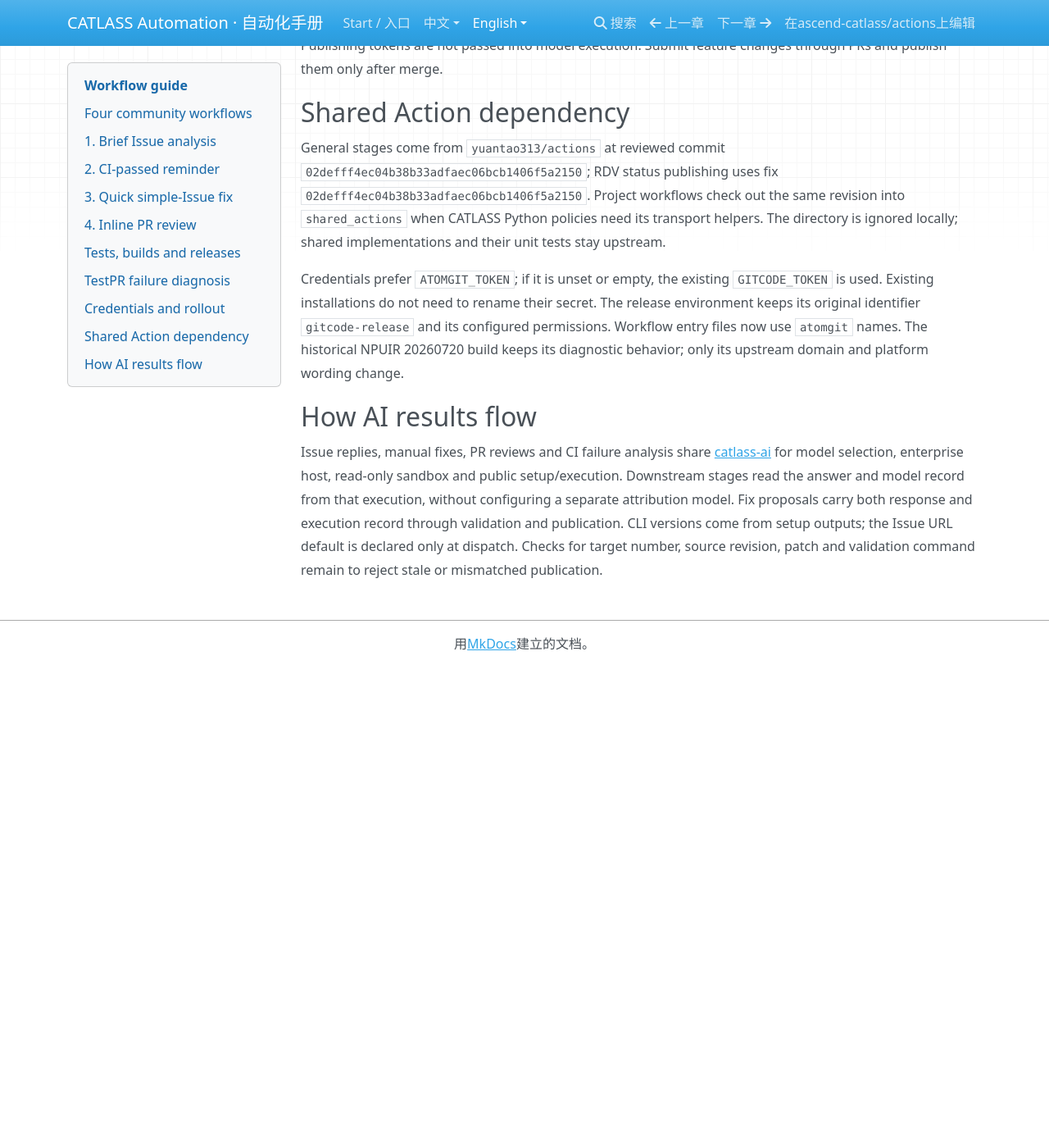
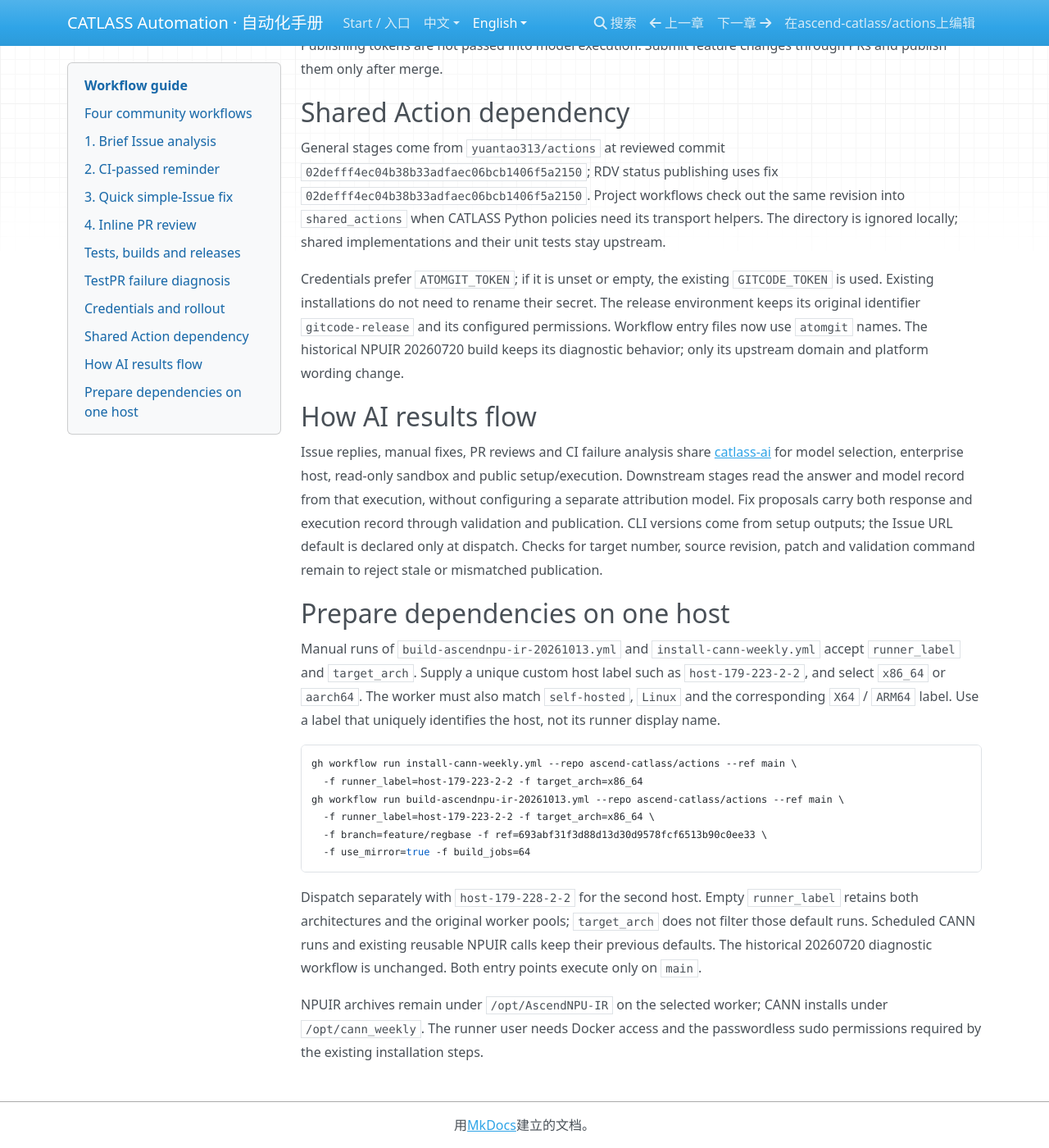
Before and after one commit to ascend-catlass/actions, an MkDocs documentation site: the page built from docs/en/workflows.md, in a window 1280 px wide and 1400 px high, scrolled down 2655 px. Shown: the whole window at 82% size. Built offline with MkDocs 1.6.1, drawn with Linux system fonts in a browser that asks for light colours; nearby versions of some CDN libraries; before the commit the page ends 3468 px from its top, so only the background shows below that.

Commit message:
feat(ci): target dependency preparation to a specific runner

````diff
--- a/docs/en/workflows.md
+++ b/docs/en/workflows.md
@@ -79,3 +79,30 @@ Credentials prefer `ATOMGIT_TOKEN`; if it is unset or empty, the existing `GITCO
 ## How AI results flow
 
 Issue replies, manual fixes, PR reviews and CI failure analysis share [catlass-ai](actions/catlass-ai.md) for model selection, enterprise host, read-only sandbox and public setup/execution. Downstream stages read the answer and model record from that execution, without configuring a separate attribution model. Fix proposals carry both response and execution record through validation and publication. CLI versions come from setup outputs; the Issue URL default is declared only at dispatch. Checks for target number, source revision, patch and validation command remain to reject stale or mismatched publication.
+## Prepare dependencies on one host
+
+Manual runs of `build-ascendnpu-ir-20261013.yml` and `install-cann-weekly.yml`
+accept `runner_label` and `target_arch`. Supply a unique custom host label such
+as `host-179-223-2-2`, and select `x86_64` or `aarch64`. The worker must also
+match `self-hosted`, `Linux` and the corresponding `X64` / `ARM64` label.
+Use a label that uniquely identifies the host, not its runner display name.
+
+```sh
+gh workflow run install-cann-weekly.yml --repo ascend-catlass/actions --ref main \
+  -f runner_label=host-179-223-2-2 -f target_arch=x86_64
+gh workflow run build-ascendnpu-ir-20261013.yml --repo ascend-catlass/actions --ref main \
+  -f runner_label=host-179-223-2-2 -f target_arch=x86_64 \
+  -f branch=feature/regbase -f ref=693abf31f3d88d13d30d9578fcf6513b90c0ee33 \
+  -f use_mirror=true -f build_jobs=64
+```
+
+Dispatch separately with `host-179-228-2-2` for the second host. Empty
+`runner_label` retains both architectures and the original worker pools;
+`target_arch` does not filter those default runs. Scheduled CANN runs and
+existing reusable NPUIR calls keep their previous defaults. The historical
+20260720 diagnostic workflow is unchanged. Both entry points execute only on
+`main`.
+
+NPUIR archives remain under `/opt/AscendNPU-IR` on the selected worker; CANN
+installs under `/opt/cann_weekly`. The runner user needs Docker access and the
+passwordless sudo permissions required by the existing installation steps.
````
Also changed, not shown: docs/plans/2026-10-19-target-runner-dispatch-design.md (added, +21 -0 lines), docs/zh/workflows.md (+22 -0 lines), 5 other files.
